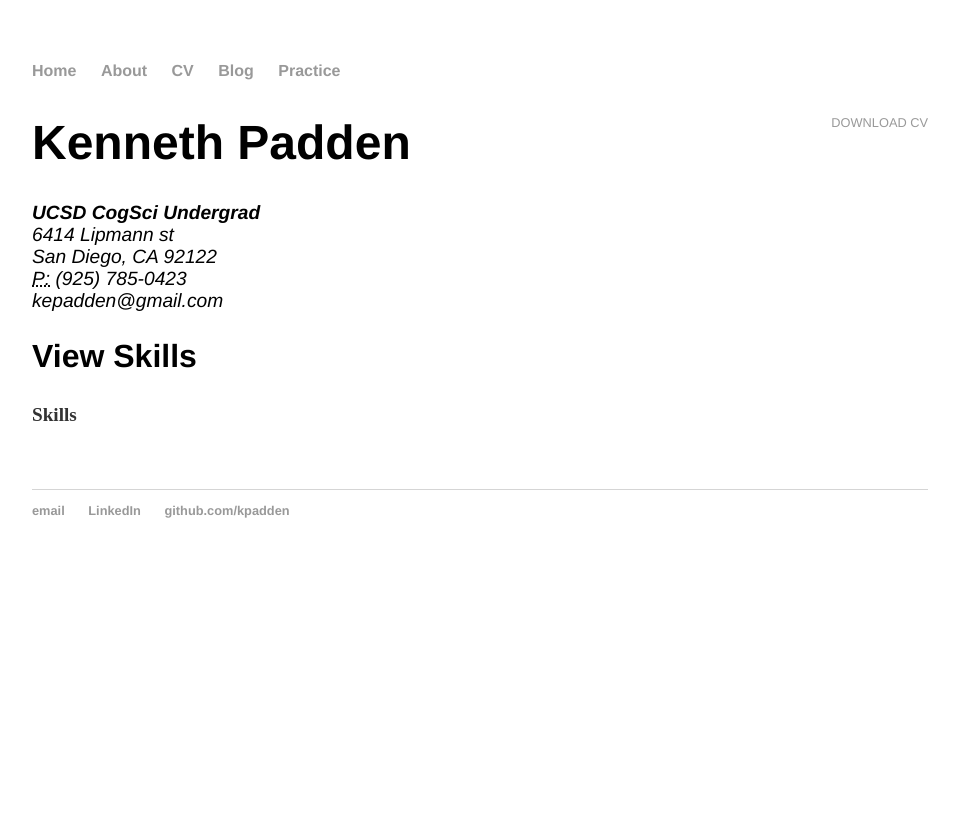
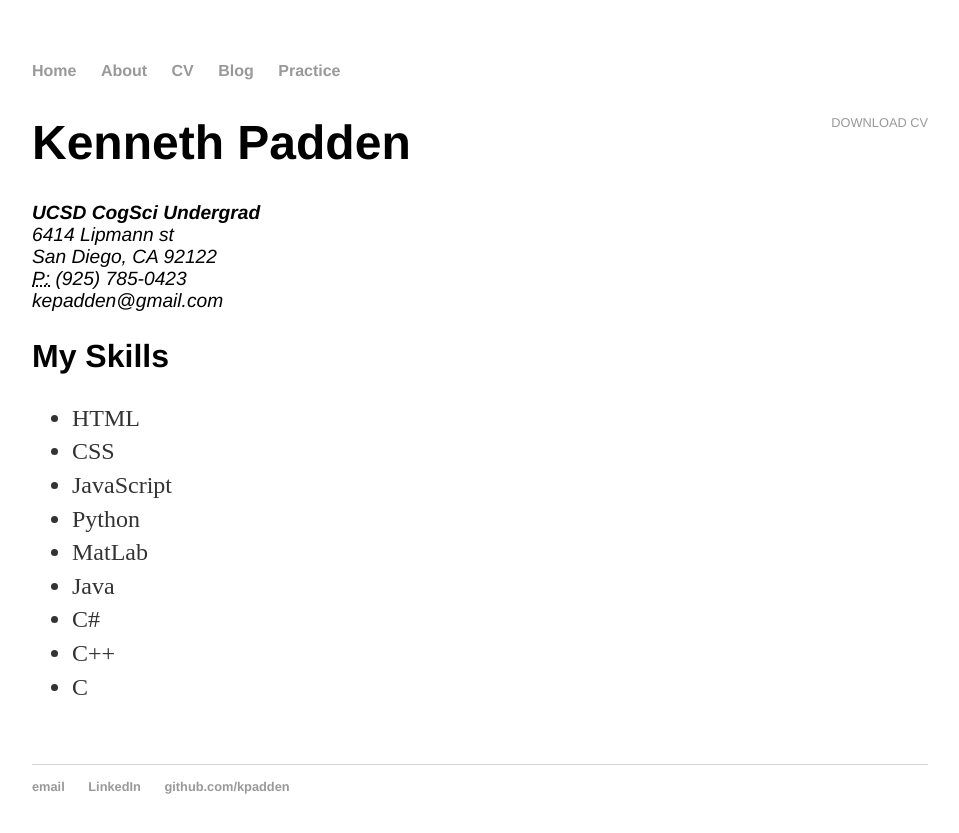
Before and after one commit to kpadden/kpadden.github.io, a Jekyll site: the page built from cv/index.html, in a window 1280 px wide. Shown: the top 833 px of the page, without its empty margins (160-1119 px from the left). Built offline with Jekyll 4.4.1, drawn with Linux system fonts in a browser that asks for light colours.

Commit message:
Update index.html

```diff
--- a/cv/index.html
+++ b/cv/index.html
@@ -13,6 +13,16 @@ title: CV of Kenneth Padden
         <span class="obfuscate">kepadden@gmail.com</span>
     </address>
 
-    <h2>View Skills</h2>
+    <h2><span>My Skills</span></h2>
 
-    <p><strong>Skills</Strong></p>
+    <ul>
+        <li>HTML</li>
+        <li>CSS</li>
+        <li>JavaScript</li>
+        <li>Python</li>
+        <li>MatLab</li>
+        <li>Java</li>
+        <li>C#</li>
+        <li>C++</li>
+        <li>C</li>
+    </ul>
```
